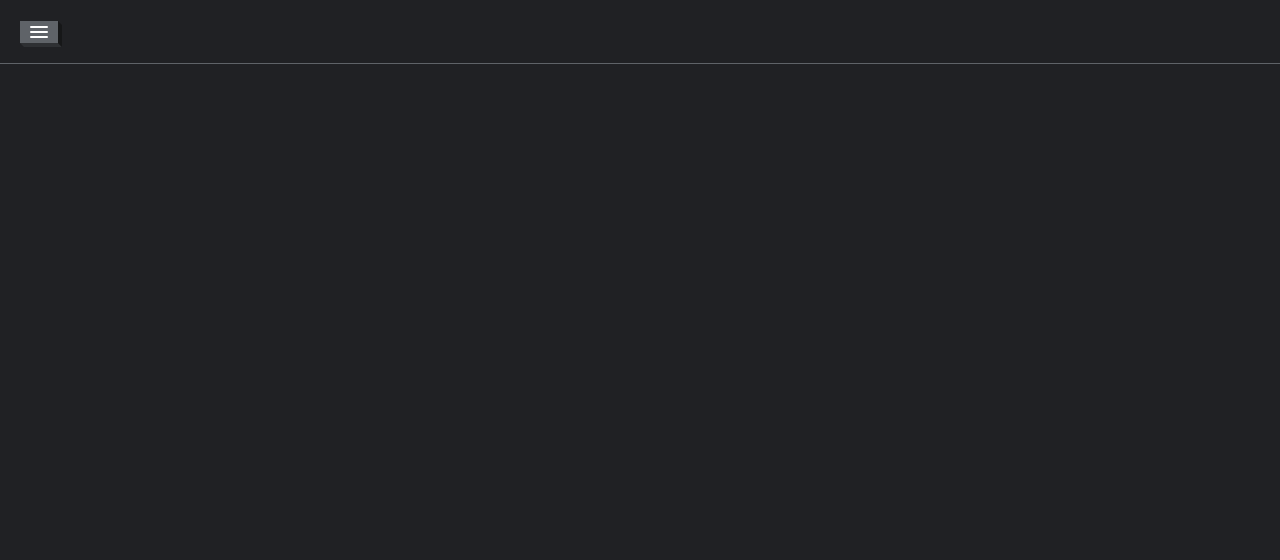
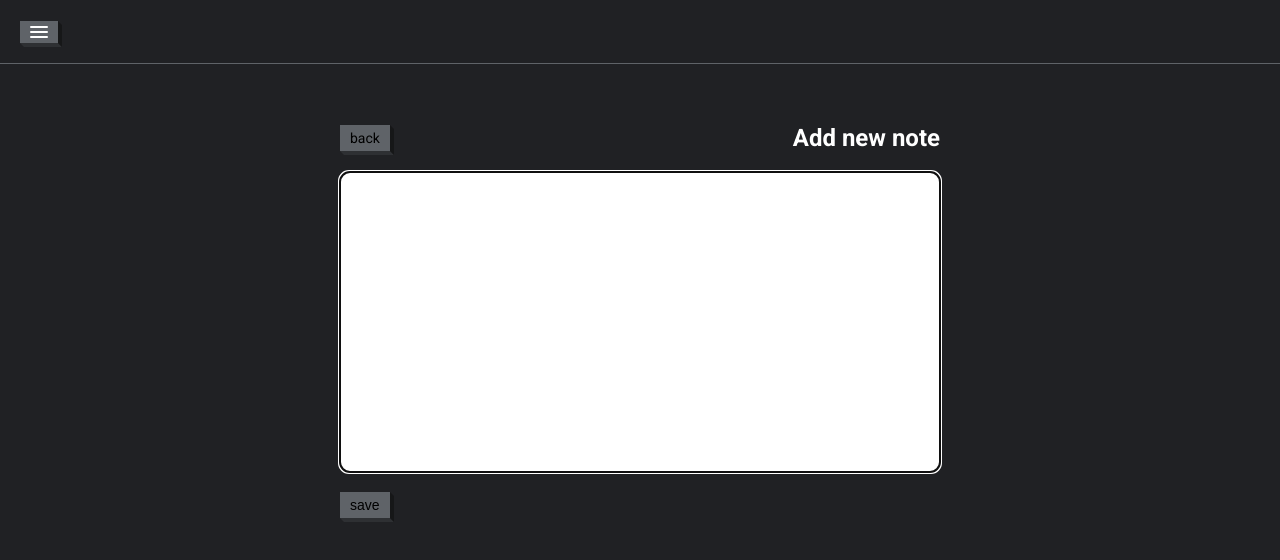
Before and after one commit to DzmitryRev/Note-app, a React (Create React App) app: page /new in a window 1280 px wide. Shown: the top 560 px of the page. Built offline with nearby package versions, Linux system fonts and the light colour scheme.

Commit message:
feat: add edit and add note logic

```diff
--- a/src/App.tsx
+++ b/src/App.tsx
@@ -10,12 +10,15 @@ import NoteStorage from './storage/NoteStorage';
 function App() {
   const [noteStorage, setNoteStorage] = useState<INoteStorage | null>();
   const [selectedNotes, setSelectedNotes] = useState<string[]>([]);
+  const loadStorage = () => {
+    setNoteStorage(NoteStorage.getNotes());
+  };
   useEffect(() => {
-    setNoteStorage(NoteStorage.getNotes());
+    loadStorage();
   }, []);
   const removeNote = (noteId: number) => {
     NoteStorage.removeNote(noteId);
-    setNoteStorage(NoteStorage.getNotes());
+    loadStorage();
   };
   return (
     <div>
@@ -39,7 +42,8 @@ function App() {
               />
             )}
           />
-          <Route path="/:id" element={<NotePage />} />
+          <Route path="/:id" element={<NotePage loadStorage={loadStorage} />} />
+          <Route path="/new" element={<NotePage loadStorage={loadStorage} />} />
         </Routes>
       </div>
     </div>
--- a/src/components/note/Note.tsx
+++ b/src/components/note/Note.tsx
@@ -6,18 +6,16 @@ import './note.scss';
 
 interface INoteProps {
   id: number;
-  title: string;
   description: string;
   tags: string[];
   removeNote: (noteId: number) => void;
 }
 
 export default function Note({
-  title, description, tags, id, removeNote,
+  description, tags, id, removeNote,
 }: INoteProps) {
   return (
     <article className="note">
-      <h2 className="note__title">{title}</h2>
       <p className="note__description">{description}</p>
       <div className="note__tags-container">
         {tags.map((tag) => (
--- a/src/models/NoteModel.ts
+++ b/src/models/NoteModel.ts
@@ -5,7 +5,6 @@ export interface INoteStorage {
 
 export interface INote {
   id: number;
-  title: string;
   description: string;
   tags: string[];
 }
--- a/src/pages/main/MainPage.tsx
+++ b/src/pages/main/MainPage.tsx
@@ -1,6 +1,8 @@
 import React from 'react';
+import ButtonLink from '../../components/link/Link';
 import Note from '../../components/note/Note';
 import { INote } from '../../models/NoteModel';
+import './mainpage.scss';
 
 interface IMainPageProps {
   notes: INote[];
@@ -10,11 +12,13 @@ interface IMainPageProps {
 export default function MainPage({ notes, removeNote }: IMainPageProps) {
   return (
     <div>
+      <div className="add-note-container">
+        <ButtonLink to="/new">add new note</ButtonLink>
+      </div>
       {notes
         && notes.map((item) => (
           <Note
             key={item.id}
-            title={item.title}
             description={item.description}
             id={item.id}
             tags={item.tags}
--- /dev/null
+++ b/src/pages/main/mainpage.scss
@@ -0,0 +1,6 @@
+.add-note-container {
+    position: fixed;
+    bottom: 0;
+    right: 0;
+    padding: 20px 20px 30px 0;
+}
--- a/src/pages/note/NotePage.tsx
+++ b/src/pages/note/NotePage.tsx
@@ -1,10 +1,80 @@
-import React from 'react';
-// import { useParams } from 'react-router-dom';
+/* eslint-disable react/no-danger */
+import React, { useEffect } from 'react';
+import { useLocation, useNavigate, useParams } from 'react-router-dom';
+import Button from '../../components/button/Button';
+import ButtonLink from '../../components/link/Link';
+import { getTags, replaceTag } from '../../services/replace/replace';
+import { setSelection } from '../../services/selection/selection';
+import NoteStorage from '../../storage/NoteStorage';
+import './notepage.scss';
 
-export default function NotePage() {
-//   const { id } = useParams();
+interface INotePageProps {
+  loadStorage: () => void;
+}
+
+export default function NotePage({ loadStorage }: INotePageProps) {
+  const { id } = useParams();
+  const location = useLocation();
+  const navigate = useNavigate();
+  const isEditMode = location.pathname !== '/new';
+
+  const [inputValue, setInputValue] = React.useState('');
+  const titleRef = React.useRef<HTMLDivElement>();
+
+  useEffect(() => {
+    if (isEditMode && id) {
+      const editedNote = NoteStorage.getNotes()?.notes.find((note) => note.id === +id);
+      if (editedNote) {
+        setInputValue(editedNote.description);
+      }
+    }
+  }, []);
+
+  useEffect(() => {
+    setSelection(titleRef);
+  }, [inputValue]);
 
   return (
-    <div />
+    <div className="form">
+      <div className="form__title-container">
+        <ButtonLink to="/">back</ButtonLink>
+        <h2 className="form__title">{isEditMode ? 'Edit note' : 'Add new note'}</h2>
+      </div>
+      <div
+        className="form__description-input"
+        ref={titleRef as React.RefObject<HTMLDivElement>}
+        contentEditable
+        onInput={(e) => {
+          setInputValue(e.currentTarget.innerText);
+        }}
+        dangerouslySetInnerHTML={{ __html: replaceTag(inputValue).join(' ') }}
+      />
+      <div>
+        <Button
+          onClick={() => {
+            if (isEditMode && id) {
+              NoteStorage.updateNote({
+                id: +id,
+                description: inputValue,
+                tags: [...getTags(inputValue)],
+              });
+              loadStorage();
+              navigate('/');
+            } else {
+              NoteStorage.addNote({
+                id: 10,
+                description: inputValue,
+                tags: [...getTags(inputValue)],
+              });
+              loadStorage();
+              navigate('/');
+            }
+          }}
+          disabled={!inputValue}
+        >
+          Save
+        </Button>
+      </div>
+    </div>
   );
 }
--- /dev/null
+++ b/src/pages/note/notepage.scss
@@ -0,0 +1,25 @@
+@import "../../styles/vars";
+
+.form {
+    max-width: 600px;
+    margin: 0 auto;
+    padding-top: 40px;
+    &__description-input {
+        background: #fff;
+        font-size: 18px;
+        border-radius: 10px;
+        margin-bottom: 20px;
+        height: 300px;
+        padding: 5px;
+        overflow-y: scroll;
+    }
+    &__title-container {
+        display: flex;
+        align-items: center;
+        justify-content: space-between;
+        margin-bottom: 20px;
+    }
+    &__title {
+        color: #fff;
+    }
+}
--- /dev/null
+++ b/src/services/replace/replace.ts
@@ -0,0 +1,25 @@
+/* eslint-disable linebreak-style */
+export function replaceTag(data: string) {
+  const result = data.split(' ').map((item) => {
+    if (item.trim().match(/\B(#[a-zA-Z]+\b)(?!;)/)) {
+      return `<b style="color: #3523f3">${item}</b>`;
+    }
+
+    return item;
+  });
+  return result;
+}
+
+export function getTags(data: string) {
+  const result: string[] = [];
+  data.split(' ').forEach((item) => {
+    if (item.trim().match(/\B(#[a-zA-Z]+\b)(?!;)/)) {
+      if (!result.includes(item)) {
+        result.push(item);
+      }
+    }
+
+    return item;
+  });
+  return result;
+}
--- /dev/null
+++ b/src/services/selection/selection.ts
@@ -0,0 +1,11 @@
+/* eslint-disable linebreak-style */
+export function setSelection(ref: React.MutableRefObject<HTMLDivElement | undefined>) {
+  const range = new Range();
+
+  if (ref.current && ref.current.childNodes) {
+    range.setStart(ref.current, ref.current.childNodes.length);
+    range.setEnd(ref.current, ref.current.childNodes.length);
+    document.getSelection()?.removeAllRanges();
+    document.getSelection()?.addRange(range);
+  }
+}
--- a/src/storage/NoteStorage.ts
+++ b/src/storage/NoteStorage.ts
@@ -54,9 +54,7 @@ export default class NoteStorage {
   }
 
   static updateNote(note: INote): void {
-    const {
-      id, title, description, tags,
-    } = note;
+    const { id, description, tags } = note;
     if (!localStorage.getItem(this.storageName)) return;
     const notes: INoteStorage = JSON.parse(localStorage.getItem(this.storageName) || '');
     const newStorage: INoteStorage = {
@@ -64,7 +62,6 @@ export default class NoteStorage {
         if (item.id === id) {
           return {
             id,
-            title,
             description,
             tags,
           };
--- a/src/styles/main.scss
+++ b/src/styles/main.scss
@@ -11,7 +11,7 @@
 
 body {
     background: $dark-gray;
-    min-height: 200vh;
+    min-height: 100vh;
     font-family: "Roboto", sans-serif;
 }
 
```
